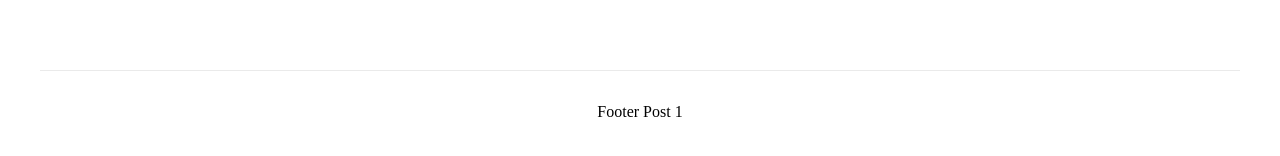
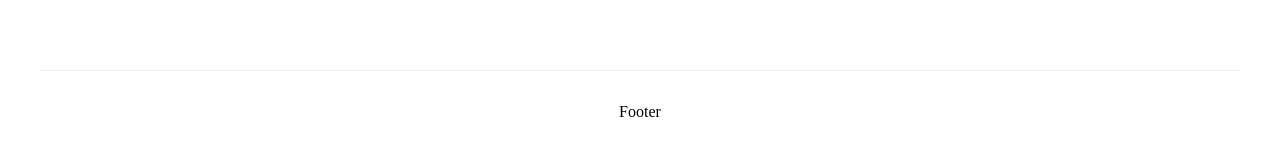
Before and after one commit to zagliadov/nextjs, a Next.js app: page /post/1 in a window 1280 px wide. Shown: the part 918-1074 px from the top of the page. Built offline with nearby package versions, Linux system fonts and the light colour scheme; data requests are answered from the project's data file.

Commit message:
first test

```diff
--- a/pages/post/[id].tsx
+++ b/pages/post/[id].tsx
@@ -22,7 +22,7 @@ const PostItem: NextPage<IProp> = ({ post }) => {
             </Main>
 
             <Footer>
-                Footer Post {router.query.id}
+                Footer
             </Footer>
         </Wrapper>
     )
```
